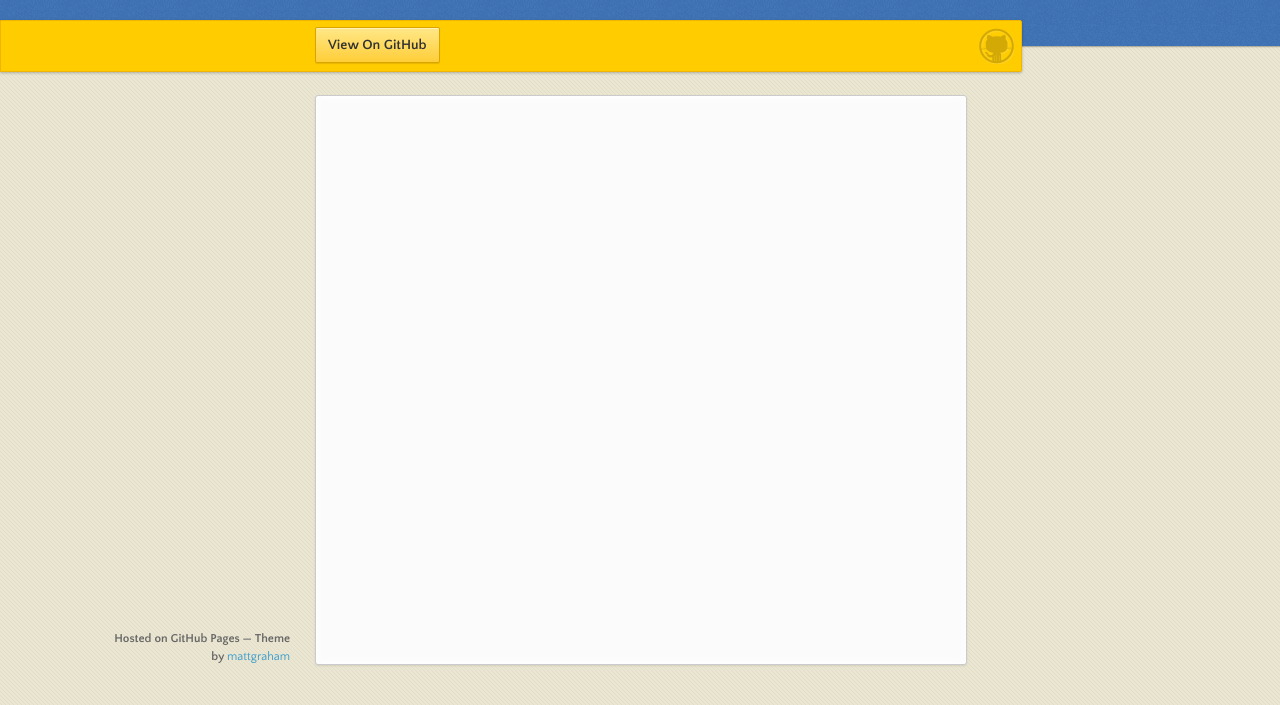
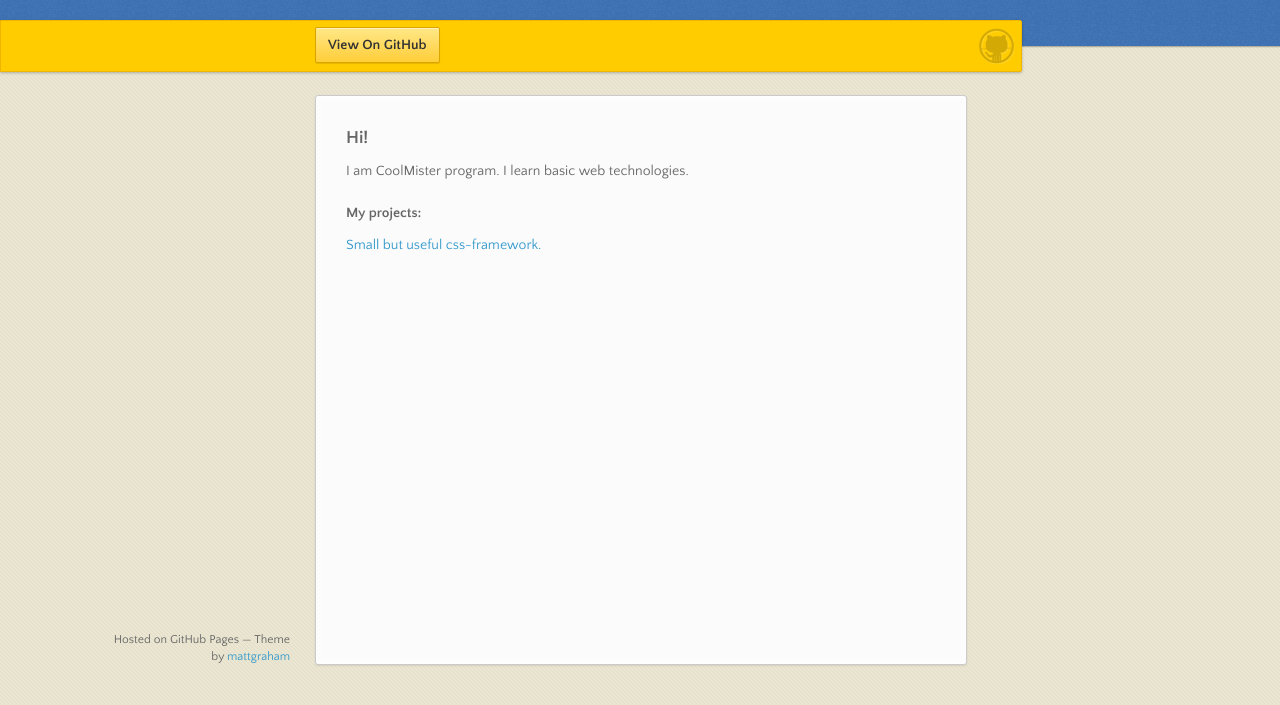
Before and after one commit to CoolMisterProgram/coolmisterprogram.github.io, a plain HTML site: page index.html in a window 1280 px wide. Shown: the part 95-800 px from the top of the page. Drawn offline with nearby package versions, Linux system fonts and the light colour scheme.

Commit message:
Update index.html

```diff
--- a/index.html
+++ b/index.html
@@ -32,7 +32,12 @@
         <ul></ul>
       </nav>
       <section>
-        <h3>
+        <h3>Hi!</h3>
+        <p>I am CoolMister program. I learn basic web technologies.</p>
+        <h4>My projects:</h4>
+        <div>
+          <a href="/cleancss">Small but useful css-framework.</a>
+        </div>
       <footer>
         <p><small>Hosted on GitHub Pages &mdash; Theme by <a href="https://twitter.com/michigangraham">mattgraham</a></small></p>
       </footer>
```
